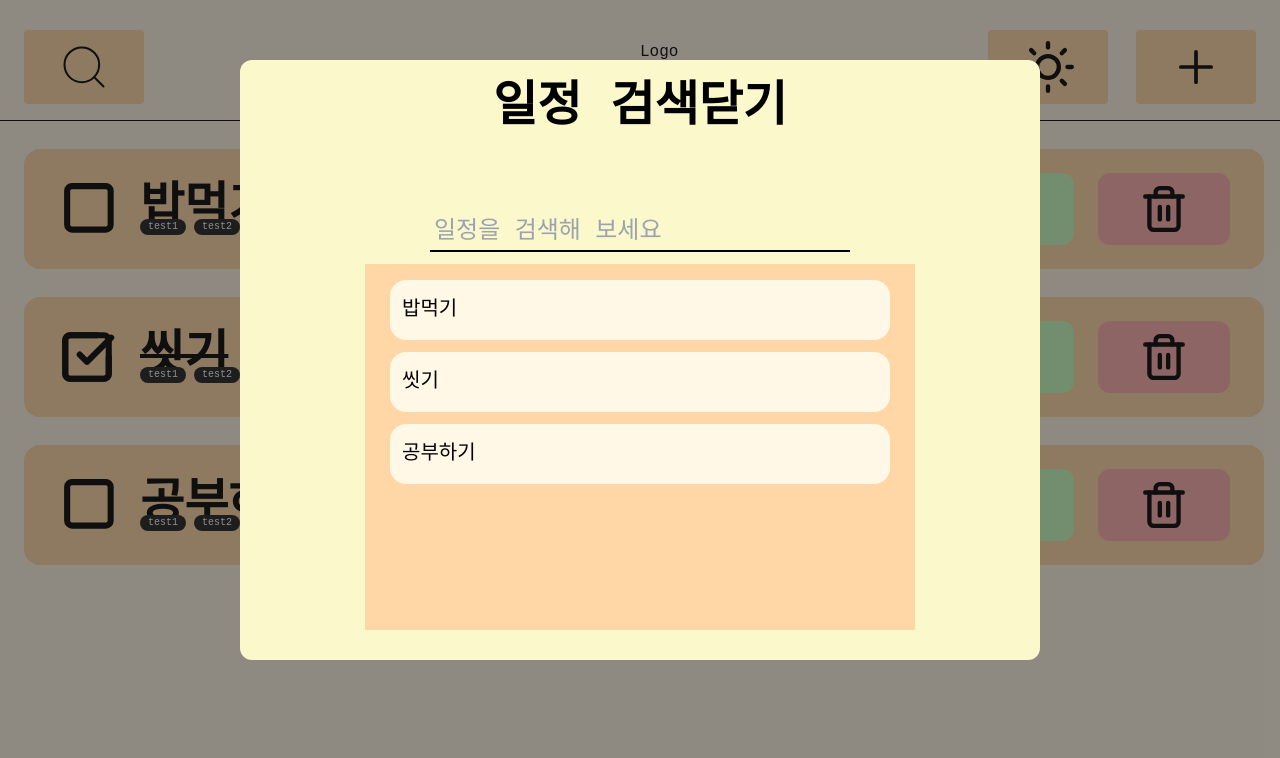
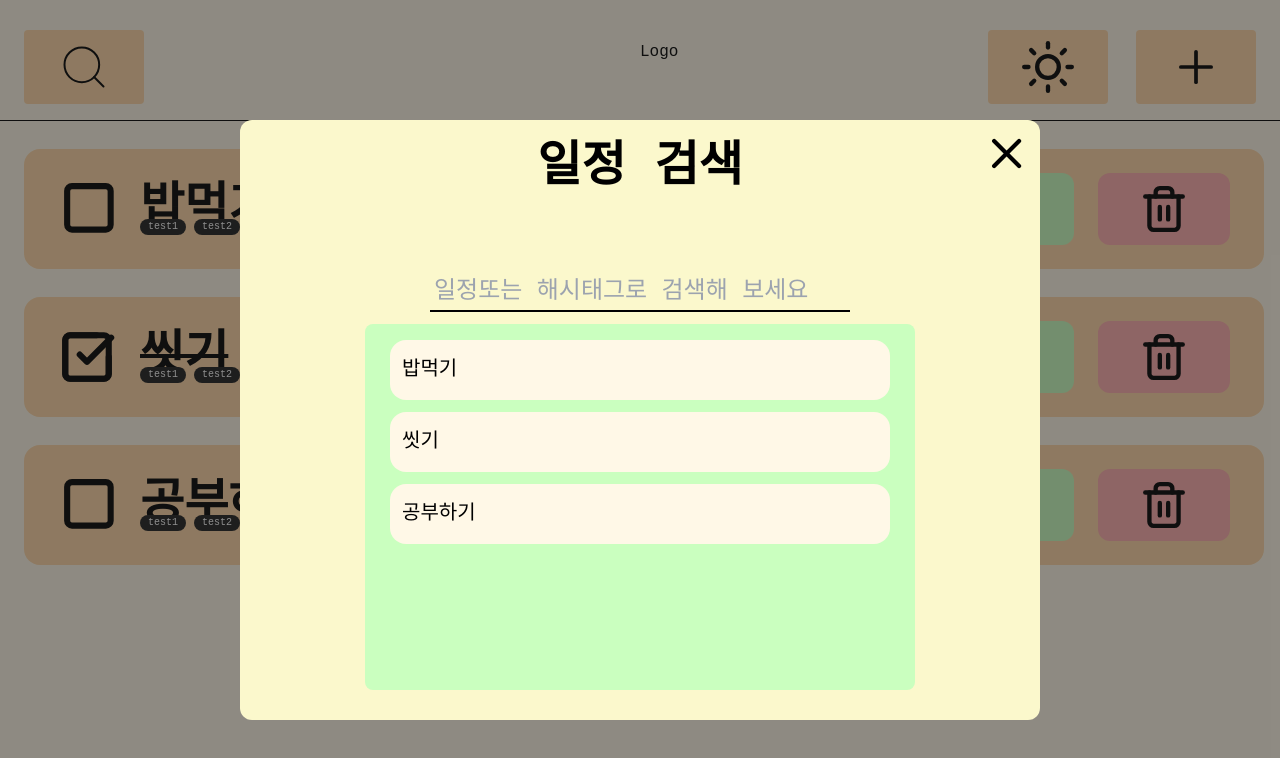
Before and after one commit to hoj0806/todo-list, a React (Vite) app: page / in a window 1280 px wide. Both pictures are taken after a click on the button 84 px from the left and 67 px from the top of the page. Shown: the top 758 px of the page. Built offline with nearby package versions, Linux system fonts and the light colour scheme; a web font is replaced by a local one.

Commit message:
ui : 리스트 검색 팝업 디자인 수정

```diff
--- a/src/components/Header.jsx
+++ b/src/components/Header.jsx
@@ -11,6 +11,7 @@ import { modifyMode } from "../slice/modeSlice";
 function Header() {
   const isDark = useSelector((state) => state.darkModeSlice.isDark);
   const dispatch = useDispatch();
+  const todoList = useSelector((state) => state.todoSlice.todoList);
 
   function saveDarkMode(mode) {
     localStorage.setItem("theme", mode);
@@ -43,6 +44,10 @@ function Header() {
   }
 
   function onClickSearchButton() {
+    if (todoList.length === 0) {
+      dispatch(modifyMode("add"));
+      return;
+    }
     dispatch(modifyMode("listSearch"));
   }
   return (
--- a/src/components/NoList.jsx
+++ b/src/components/NoList.jsx
@@ -1,5 +1,9 @@
 function NoList() {
-  return <div className='p-3'>할 일 목록이 없습니다 일정을 추가 해보세요!</div>;
+  return (
+    <div className='p-3 desktop:p-7 text-3xl'>
+      할 일 목록이 없습니다 일정을 추가 해보세요!
+    </div>
+  );
 }
 
 export default NoList;
--- a/src/components/PopupSearchListItem.jsx
+++ b/src/components/PopupSearchListItem.jsx
@@ -9,7 +9,7 @@ function PopupSearchListItem({ todo, setSelectedId }) {
   }
   return (
     <li
-      className='w-[500px] h-[60px] bg-white-20 rounded-2xl mx-auto mb-3 text-left px-3 flex items-center'
+      className='w-[500px] h-[60px] bg-white-20 rounded-2xl mx-auto mb-3 text-left px-3 flex items-center cursor-pointer hover:bg-orange'
       onClick={onClickPopupList}
     >
       <p className='text-xl'>{todo.title}</p>
--- a/src/components/TodoListItem.jsx
+++ b/src/components/TodoListItem.jsx
@@ -28,8 +28,8 @@ function TodoListItem({ todo, setSelectedId }) {
   }
 
   return (
-    <div onClick={() => setSelectedId(id)}>
-      <li className='bg-orange dark:bg-black h-[58px] rounded-2xl px-3 flex items-center desktop:h-[120px] desktop:px-[34px]'>
+    <div onClick={() => setSelectedId(id)} className='cursor-pointer'>
+      <li className='bg-orange dark:bg-black h-[58px] rounded-2xl px-3 flex items-center desktop:h-[120px] desktop:px-[34px] hover:bg-orange2 '>
         <button onClick={() => checkTodoList()}>
           <img
             src={checked ? CheckedIcon : NotCheckedIcon}
--- a/src/components/TodoListSearchPopup.jsx
+++ b/src/components/TodoListSearchPopup.jsx
@@ -1,4 +1,6 @@
 import SearchItem from "./PopupSearchListItem";
+import CancelIcon from "../assets/icon/cancel.svg";
+
 import { useDispatch, useSelector } from "react-redux";
 import { setPopupSearchTerm } from "../slice/todoSlice";
 import { modifyMode } from "../slice/modeSlice";
@@ -29,19 +31,26 @@ function TodoListSearchPopup({ setSelectedId }) {
     dispatch(modifyMode("default"));
     dispatch(setPopupSearchTerm(""));
   }
+
   return (
-    <div className='absolute top-0 w-full h-full bg-black bg-opacity-50 z-10'>
-      <div className='w-[320px] h-[360px] bg-yellow rounded-xl pt-4 pb-2 px-[15px] text-center flex flex-col mx-auto mt-[220px] gap-3 desktop:w-[800px] desktop:h-[600px] desktop:mt-[60px] desktop:pt-[34px] desktop:px-[40px] desktop:pb-[30px]'>
+    <div className='hidden desktop:block absolute top-0 w-full h-full bg-black bg-opacity-50 z-10 '>
+      <div className='w-[320px] h-[360px] bg-yellow rounded-xl pt-4 pb-2 px-[15px] text-center flex flex-col mx-auto mt-[220px] gap-3 desktop:w-[800px] desktop:h-[600px] desktop:mt-[120px] desktop:pt-[34px] desktop:px-[40px] desktop:pb-[30px] relative'>
         <p className='text-xl font-bold desktop:text-[48px] mb-[80px]'>
           일정 검색
-          <button onClick={onClickSearchPopup}>닫기</button>
         </p>
+        <button className='absolute right-2 top-2' onClick={onClickSearchPopup}>
+          <img src={CancelIcon} className='w-[52px] h-[52px]' />
+        </button>
         <input
           className='bg-yellow outline-none border-b-2 w-[420px] mx-auto pl-1 text-[24px]'
-          placeholder='일정을 검색해 보세요'
+          placeholder='일정또는 해시태그로 검색해 보세요'
           onChange={onChangeInput}
         />
-        <ul className='w-[550px] h-[400px] bg-orange mx-auto overflow-y-auto pt-4'>
+        <ul className='w-[550px] h-[400px] bg-green mx-auto overflow-y-auto pt-4 rounded-lg'>
+          {filteredList.length === 0 ? (
+            <div className='mt-[140px]'>검색결과가 없습니다</div>
+          ) : (
+            <>
               {filteredList.map((todo) => (
                 <PopupSearchListItem
                   todo={todo}
@@ -49,6 +58,8 @@ function TodoListSearchPopup({ setSelectedId }) {
                   setSelectedId={setSelectedId}
                 />
               ))}
+            </>
+          )}
         </ul>
       </div>
     </div>
```
Also changed, not shown: src/App.jsx (+3 -4 lines), src/assets/icon/cancel.svg (added). Lines whose indentation alone changed are shown as unchanged.
